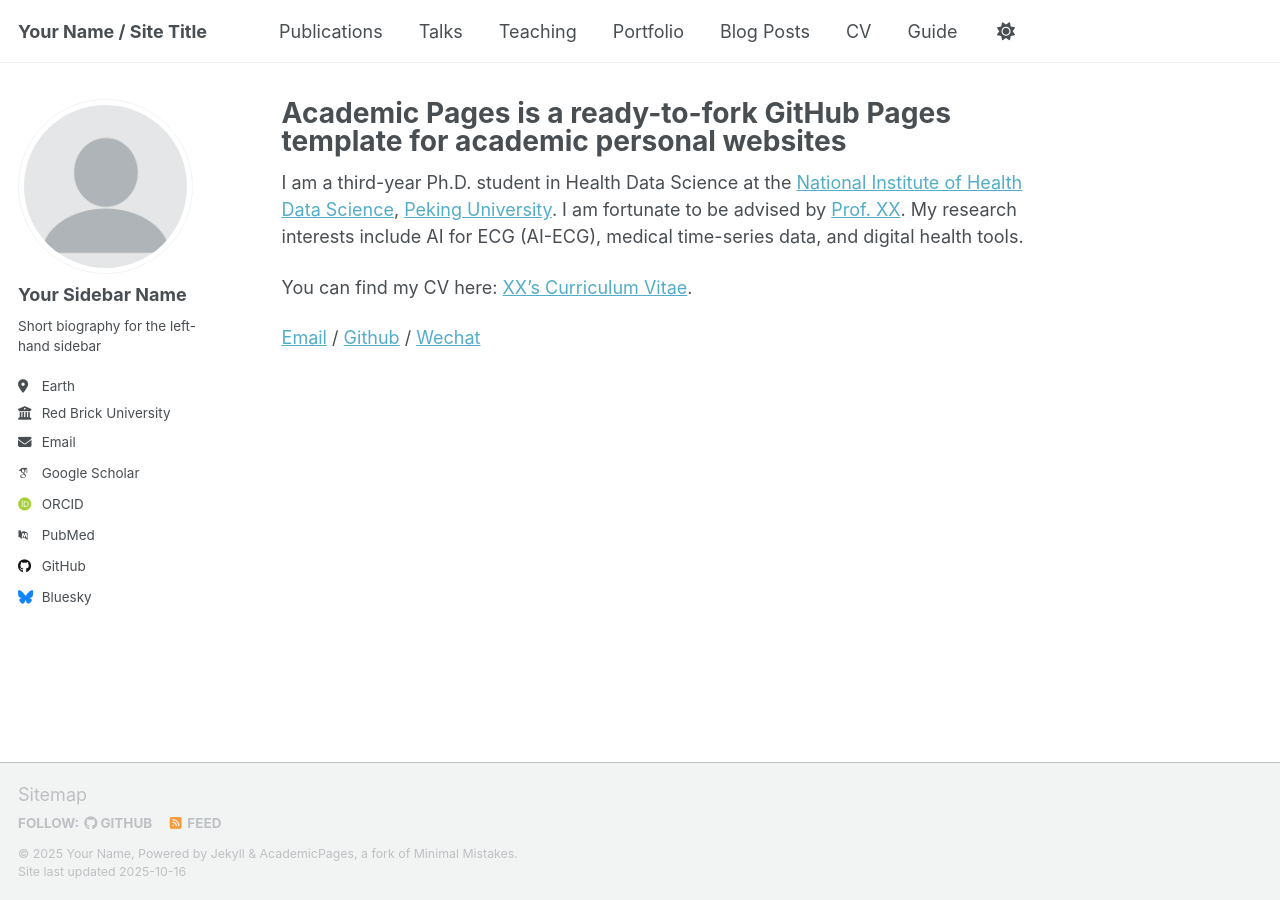
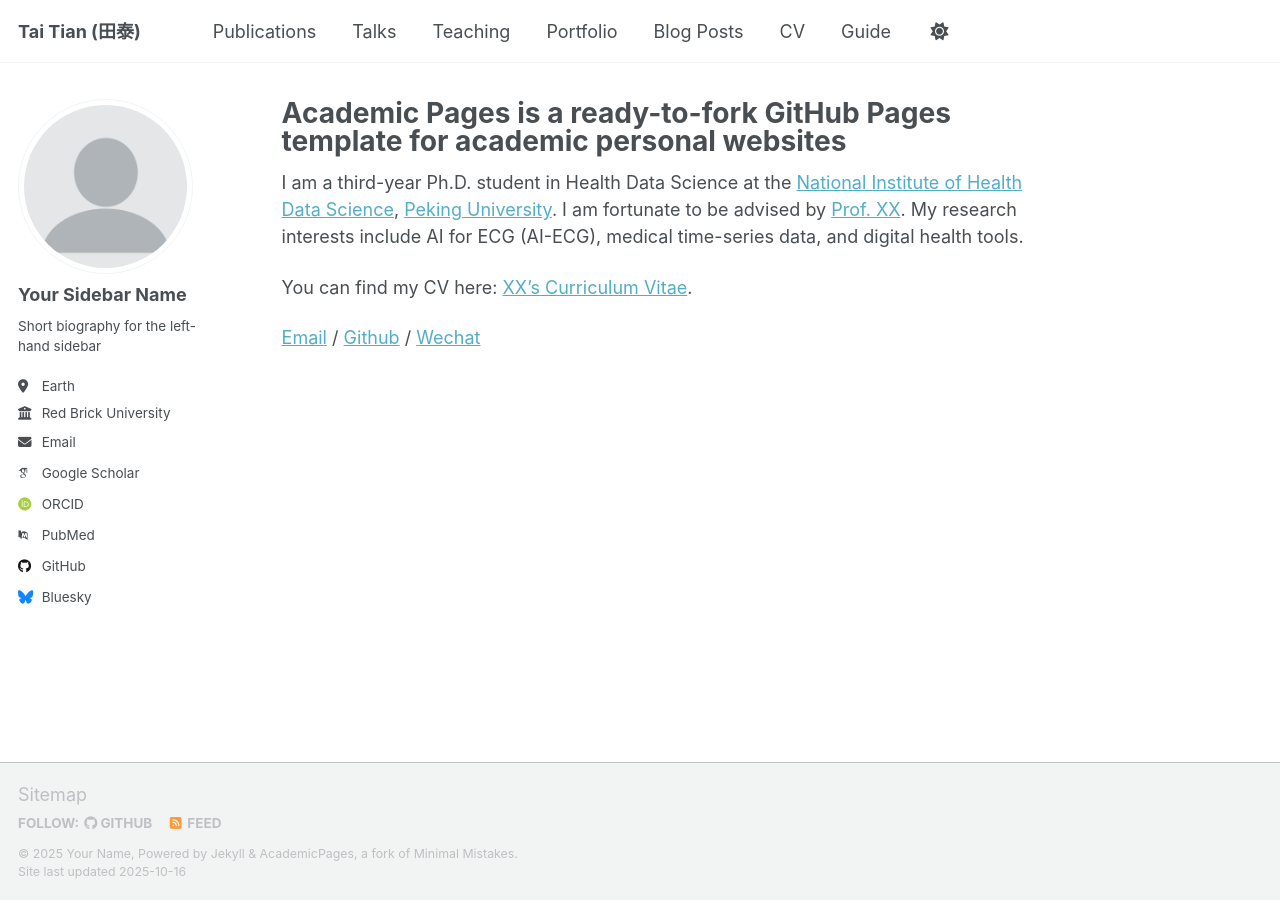
Before and after one commit to Tiger-TT/Tiger-TT.github.io, a Jekyll site: the page built from _pages/about.md, in a window 1280 px wide. Built offline with Jekyll 4.4.1, drawn with Linux system fonts in a browser that asks for light colours; some web fonts are replaced; a script that is not in the unit is left out.

Commit message:
Update _config.yml

```diff
--- a/_config.yml
+++ b/_config.yml
@@ -9,11 +9,11 @@
 # Basic Site Settings
 locale                   : "en-US"
 site_theme               : "default" # Currently available options are "default", "air"
-title                    : "Your Name / Site Title"
+title                    : "Tai Tian (田泰)"
 title_separator          : "-"
 name                     : &name "Your Name"
-description              : &description "Your Name's academic portfolio"   # Update this with a general description of your site, this is the default if not overridden by a page
-url                      : https://academicpages.github.io # The base hostname & protocol for your site e.g. "https://[your GitHub username].github.io",
+description              : &description "Academic portfolio of Tai Tian, a PhD candidate at Peking University Health Science Center specializing in multi-omics exploration of drug resistance and tumor immunity mechanisms in urothelial carcinoma"   # Update this with a general description of your site, this is the default if not overridden by a page
+url                      : https://tiger-TT.github.io # The base hostname & protocol for your site e.g. "https://[your GitHub username].github.io",
                                                            # or if you already have some other page hosted on Github then use "https://[your GitHub username].github.io/[Your Repo Name]"
 baseurl                  : "" # the subpath of your site, e.g. "/blog"
 repository               : "academicpages/academicpages.github.io"
```
